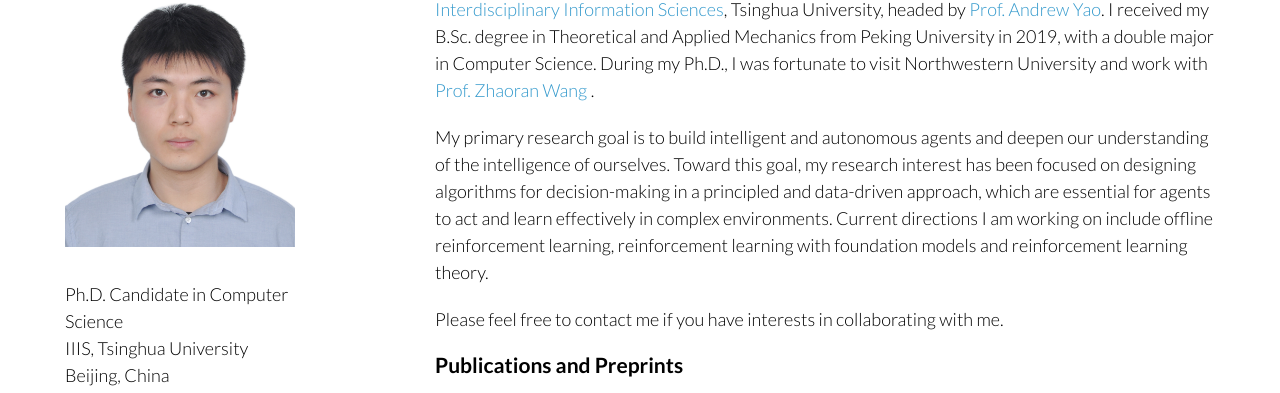
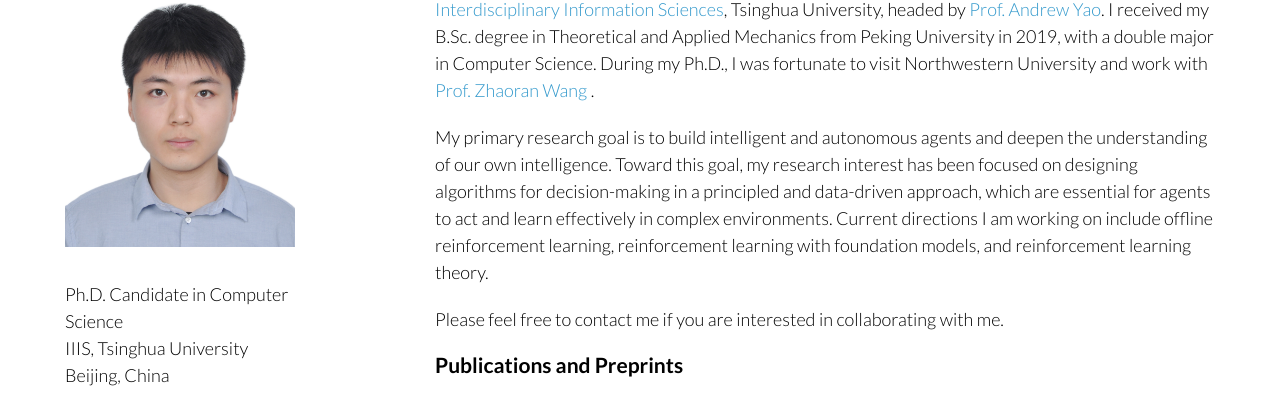
Before and after one commit to MouseHu/MouseHu.github.io, a Jekyll site: the page index.html, which Jekyll copies as it is, in a window 1280 px wide and 900 px high. Shown: the part 122-515 px from the top of the window. Built offline with Jekyll 4.4.1, drawn with Linux system fonts in a browser that asks for light colours.

Commit message:
fix minor grammers

```diff
--- a/index.html
+++ b/index.html
@@ -48,12 +48,11 @@
         Institute for Interdisciplinary Information Sciences</a>, Tsinghua University, headed by <a href="https://iiis.tsinghua.edu.cn/yao/"> Prof. Andrew Yao</a>. I received my B.Sc. degree in Theoretical and Applied Mechanics from Peking University in 2019, with a double major in Computer Science. During my Ph.D., I was fortunate to visit Northwestern University and work with <a href="https://zhaoranwang.github.io/"> Prof. Zhaoran Wang </a>.
       </p>
       <p>
-        My primary research goal is to build intelligent and autonomous agents and deepen our understanding of the intelligence of ourselves.
-        Toward this goal, my research interest has been focused on designing algorithms for decision-making in a principled and data-driven approach, which are essential for agents to act and learn effectively in complex environments.
-        Current directions I am working on include offline reinforcement learning, reinforcement learning with foundation models and reinforcement learning theory.
+        My primary research goal is to build intelligent and autonomous agents and deepen the understanding of our own intelligence. Toward this goal, my research interest has been focused on designing algorithms for decision-making in a principled and data-driven approach, which are essential for agents to act and learn effectively in complex environments. Current directions I am working on include offline reinforcement learning, reinforcement learning with foundation models, and reinforcement learning theory.
+
       </p>
       <p>
-        Please feel free to contact me if you have interests in collaborating with me.
+        Please feel free to contact me if you are interested in collaborating with me.
       </p>
 
       <h3>Publications and Preprints</h3>
```
